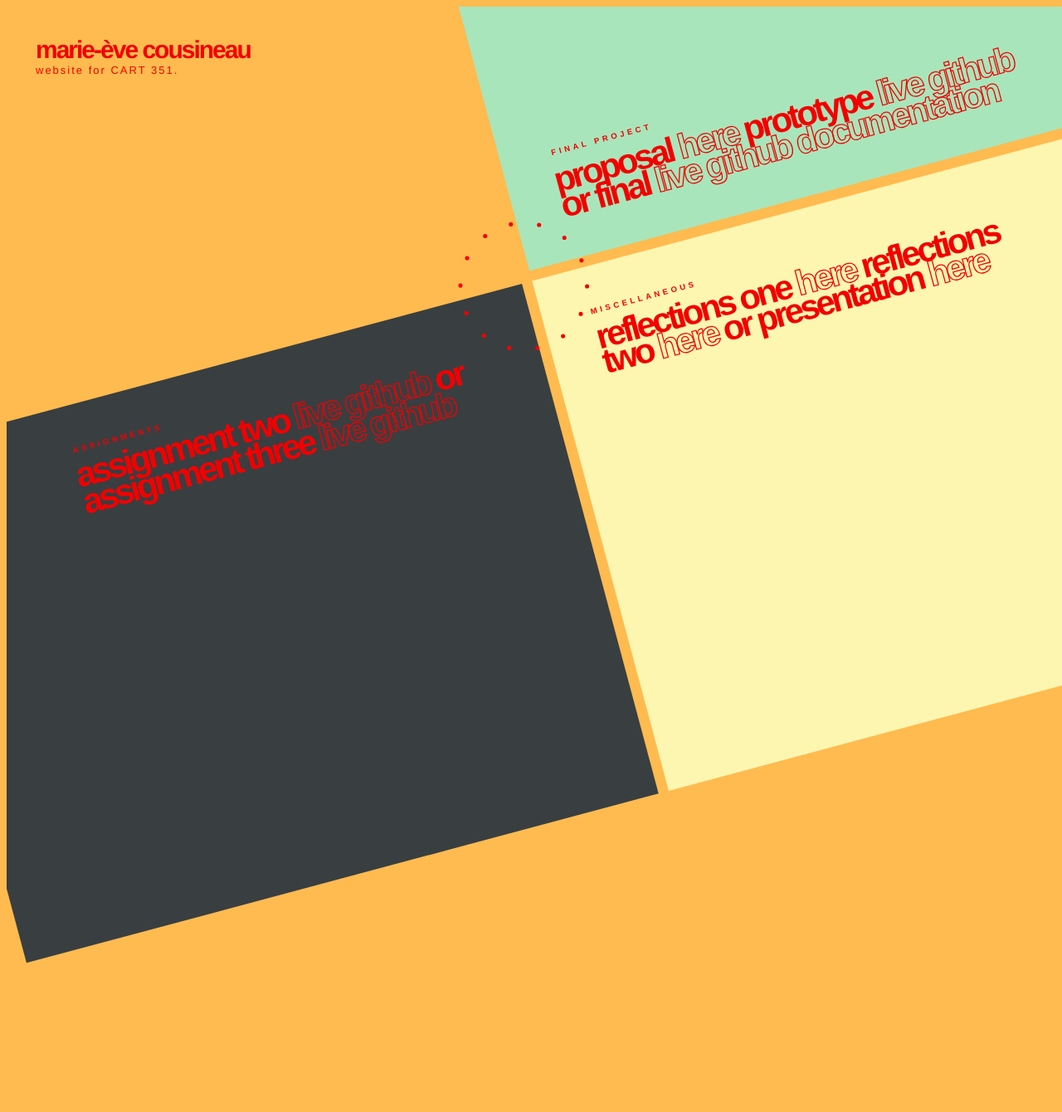
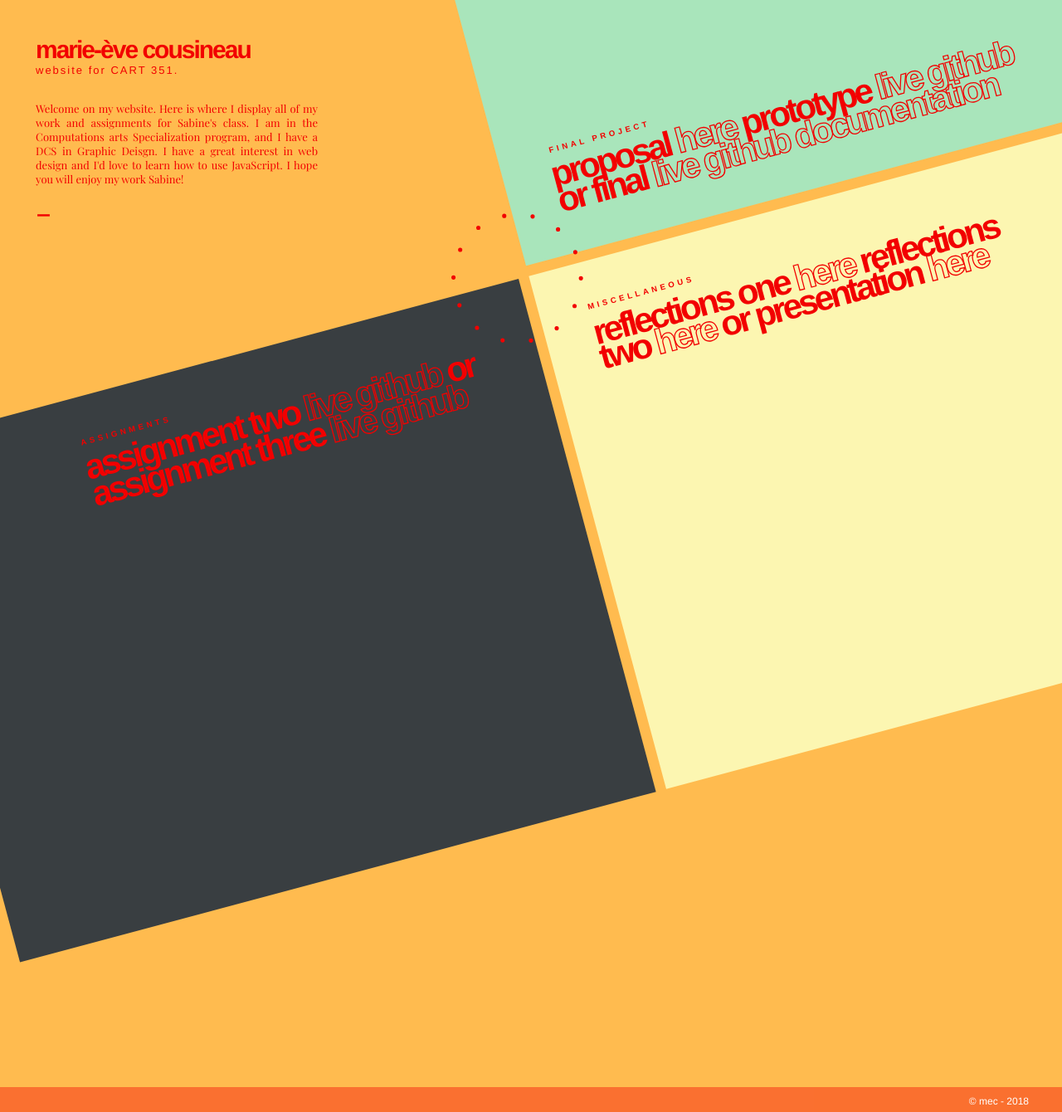
Before and after one commit to evoucou/CART351, a PHP site: page /personalwebsite/index.html in a window 1280 px wide. Shown: the whole page at 83% size. Run offline with PHP 8.4, Linux system fonts and the light colour scheme.

Commit message:
Added footer and description

```diff
--- a/personalwebsite/css/main.css
+++ b/personalwebsite/css/main.css
@@ -1,27 +1,10 @@
-@import url('https://fonts.googleapis.com/css?family=Playfair+Display|Source+Sans+Pro');
+@import url('https://fonts.googleapis.com/css?family=Playfair+Display');
 
 html {
   background-color: #FFBB4F;
-}
-#bg {
-  position: fixed;
-  top: -50%;
-  left: -50%;
-  width: 200%;
-  height: 200%;
-    z-index: -1;
-}
-
-#bg img {
-  position: absolute;
-  top: 0;
-  left: 0;
-  right: 0;
-  bottom: 0;
-  margin: auto;
-  max-width: 50%;
-  max-height: 50%;
-  z-index: -1;
+  font-family: 'helvetica', sans-serif;
+  color: #F20000;
+  fill: #F20000;
 }
 
 header {
@@ -31,20 +14,28 @@ header {
   padding-left: 35px;
 }
 
-h1 {
-  font-family: 'helvetica', sans-serif;
+header h1 {
   font-size: 30px;
-  color: #F20000;
   letter-spacing: -2px;
 }
 
-h2 {
+header h2 {
   font-size: 13px;
-  color: #F20000;
   font-weight: normal;
   margin-top: -20px;
-  font-family: 'helvetica', sans-serif;
   letter-spacing: 2px;
+}
+
+header p {
+  margin-top: 30px;
+  font-size: 13px;
+  font-family: 'Playfair Display', serif;
+  text-align: justify;
+  width: 340px;
+}
+
+header p b {
+  font-size: 30px;
 }
 
 
@@ -62,29 +53,26 @@ position: absolute;
 }
 
 main svg {
-  z-index: -1;
   position: fixed;
-}
-
-main svg rect:hover {
-  fill: #FFBB4F;
-  transition-delay: 0.1s;
-  transition: 0.3s;
+  left:0;
+  top:0;
 }
 
 main svg text {
   font-size: 7.5px;
   font-weight: bold;
-  font-family: 'helvetica', sans-serif;
   letter-spacing: 3px;
-  fill: #F20000;
 }
 
 main svg text tspan {
-  font-family: 'helvetica', sans-serif;
   font-size: 33px;
   font-weight: bold;
   letter-spacing: -3px;
+}
+
+main svg rect:hover {
+  transition-delay: 0.1s;
+  transition: 0.3s;
 }
 
 main svg text tspan a {
@@ -97,3 +85,18 @@ main svg text tspan a:hover {
 stroke-width: 1.4px;
 transition: 0.1s;
 }
+
+footer {
+  font-size:12px;
+  position: fixed;
+  bottom: 0;
+  right: 0;
+  width: 100%;
+  height: 10px;
+  background-color: rgba(242,0,0,0.4);
+  color: white;
+ text-align: right;
+ padding-right: 40px;
+ padding-bottom: 10px;
+ padding-top: 10px;
+}
--- a/personalwebsite/index.html
+++ b/personalwebsite/index.html
@@ -13,6 +13,11 @@
 <header>
     <h1>marie-ève cousineau</h1>
     <h2>website for CART 351.</h2>
+    <p>Welcome on my website. Here is where I display all of my
+    work and assignments for Sabine's class. I am in the Computations arts
+  Specialization program, and I have a DCS in Graphic Deisgn. I have a great
+interest in web design and I'd love to learn how to use JavaScript.
+I hope you will enjoy my work Sabine!<br><b>_</b></p>
 </header>
 
     <!-- the main div -->
@@ -21,17 +26,16 @@
 
   <!-- Right upper rectangle -->
   <rect x="630" y='60' width="650" height="430" fill='#A9E5BB' transform='rotate(-15)' />
-  <text x="679" y="390" transform='rotate(-15)'>FINAL PROJECT
+  <text x="679" y="393" transform='rotate(-15)'>FINAL PROJECT
      <tspan x="675" y="425">proposal <a href="" target="_blank">here</a> prototype <a href="" target="_blank">live</a> <a href="">github</a></tspan>
       <tspan x="675" y="450">or final <a href="" target="_blank">live</a> <a href="" target="_blank">github</a> <a href="">documentation</a></tspan>
    </text>
-  <!-- left upper rectangle -->
 
     <!-- Left lower rectangle -->
   <rect x="0" y="500" width="620" height="500" fill='#393E41' transform='rotate(-15)' />
-  <text x="168" y="545" transform='rotate(-15)'>ASSIGNMENTS
-     <tspan x="165" y="578">assignment two <a href="" target="_blank">live</a> <a href="" target="_blank">github</a> or</tspan>
-     <tspan x="165" y="604">assignment three <a href="" target="_blank">live</a> <a href="" target="_blank">github</a></tspan>
+  <text x="182" y="545" transform='rotate(-15)'>ASSIGNMENTS
+     <tspan x="180" y="578">assignment two <a href="" target="_blank">live</a> <a href="" target="_blank">github</a> or</tspan>
+     <tspan x="180" y="604">assignment three <a href="" target="_blank">live</a> <a href="" target="_blank">github</a></tspan>
    </text>
   <!-- Right lower rectangle -->
   <rect x="630" y='500' width="650" height="500" fill='#FCF6B1' hover="white" transform='rotate(-15)' />
@@ -41,17 +45,16 @@
    </text>
 
 <!-- Circle animation -->
-   <g transform="translate(730, 325)"> <!-- Create a Cartesian coordinate system (with the y-axis flipped) for the animated square. That is, place the origin at the center of the 800 x 800 SVG viewport. -->
+   <g transform="translate(727, 322)"> <!-- Create a Cartesian coordinate system (with the y-axis flipped) for the animated square. That is, place the origin at the center of the 800 x 800 SVG viewport. -->
      <circle cx="0" cy="0" r="60" style="fill:none;stroke:#F20000;stroke-width:4" stroke-linecap="round"
        path stroke-dasharray="0,27"0 d="M5 50 l215 50">
        <animateTransform attributeType="xml" attributeName="transform" type="rotate" from="0" to="360" begin="0" dur="12s" repeatCount="indefinite" />
      </circle>
-
    </g>
 </svg>
 </main>
 
   <!-- the footer div -->
-  <footer></footer>
+  <footer>&copy mec - 2018</footer>
 </body>
 </html>
```
